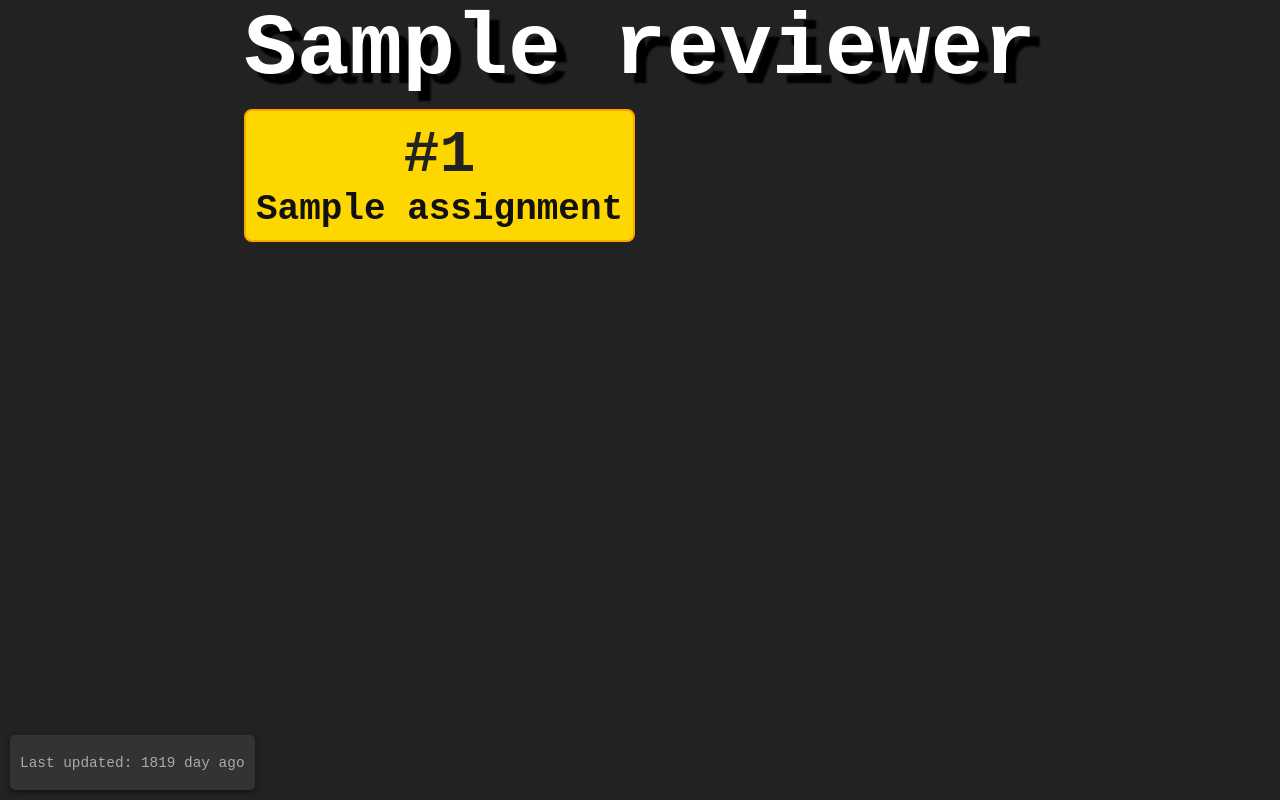
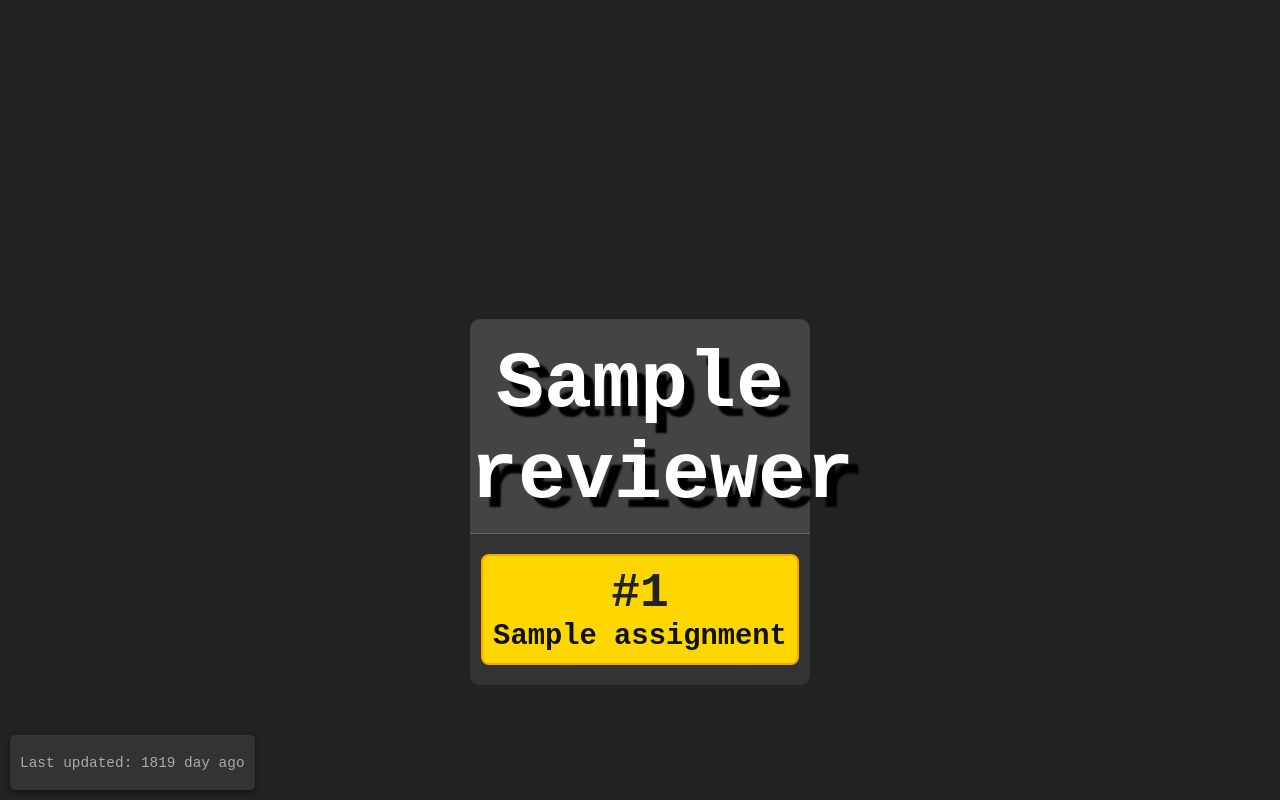
Before and after one commit to FRC-1721/ProjectHud, a Flask app: template app/templates/pending.html in a window 1280 px wide. Run offline with Flask 3, Linux system fonts and the light colour scheme; the template is opened without the code that fills it: most values are stand-ins (such as "Sample title", 1, 10 or a date in 2020).

Commit message:
make it look bette and animate it up and down!!!

```diff
--- a/app/static/styles/pending.css
+++ b/app/static/styles/pending.css
@@ -12,17 +12,23 @@ body {
   justify-content: center; /* Center horizontally */
   height: 100vh; /* Full viewport height */
   text-align: center; /* Center text */
+  position: relative;
 }
 
 /* ========================= */
 /* Pending Screen Styling    */
 /* ========================= */
 
-.pending-container {
+.pending-reviews {
   display: flex;
-  flex-direction: column;
-  gap: 20px; /* Space between each person's row */
-  padding: 20px;
+  flex-direction: row;
+  flex-wrap: wrap;
+  gap: 20px 0; /* Space between each person's row */
+  justify-content: space-around;
+  position: absolute;
+  animation: 20s ease-in-out infinite scroll;
+  align-items: stretch;
+  padding: 20px 10px;
 }
 
 /* Each Person's Row */
@@ -34,20 +40,37 @@ body {
   padding-bottom: 10px;
 }
 
+/* asdf */
+.reviewer {
+  width: calc(50% - 20px);
+  display: flex;
+  flex-direction: column;
+}
+
 /* Name Styling */
 .reviewer-name {
-  font-size: 5.5em; /* Big font for names */
+  font-size: 5em; /* Big font for names */
   font-weight: bold;
   color: #fff;
   text-shadow: 10px 10px 2px #000;
-  margin-bottom: 10px; /* Add space below name */
+  padding: 20px 0 12px 0;
+  background: #444;
+  border-radius: 10px 10px 0 0;
+  border-bottom: 1px solid #666;
 }
 
 /* Assignments Container */
 .assignments {
   display: flex;
+  flex-direction: row;
   gap: 10px; /* Space between assignment boxes */
   flex-wrap: wrap; /* Allow wrapping if there are many assignments */
+  justify-content: space-evenly;
+  padding: 20px 0;
+  border-radius: 0 0 10px 10px;
+  background: #333;
+  flex: 1;
+  align-items: flex-start;
 }
 
 /* Assignment Box Styling */
@@ -58,9 +81,9 @@ body {
   justify-content: center;
   padding: 10px;
   border-radius: 8px;
-  min-width: 100px;
+  min-width: 40%;
   text-align: center;
-  font-size: 2.5em;
+  font-size: 2em;
   font-weight: bold;
   color: #fff;
 }
@@ -119,3 +142,15 @@ body {
     background-color: #ff0000;
   }
 }
+
+@keyframes scroll {
+  0% {
+    translate: 0 0;
+  }
+  50% {
+    translate: 0 calc(-100% + 100vh);
+  }
+  100% {
+    translate: 0 0;
+  }
+}
```
